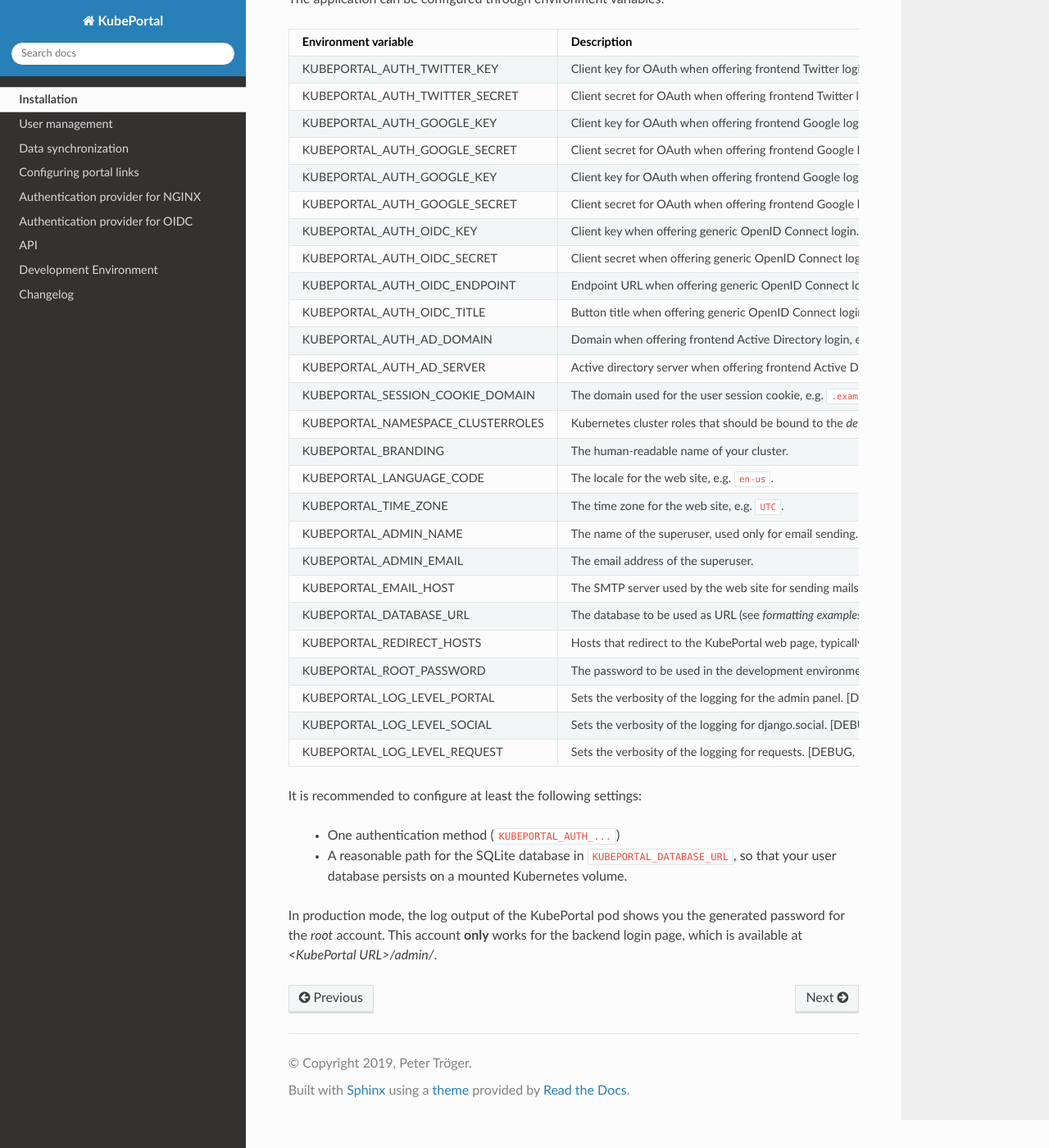
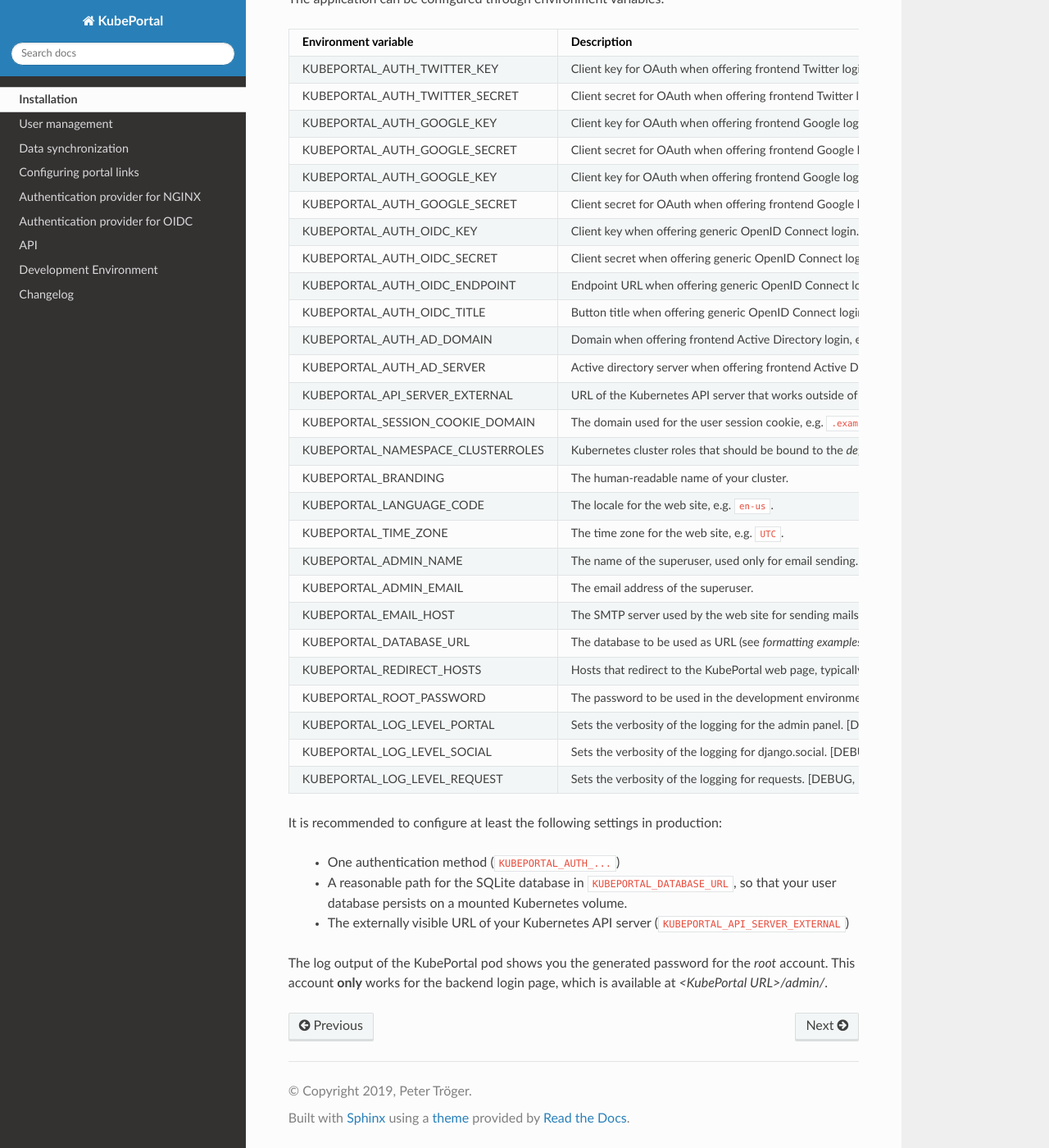
Before and after one commit to kubeportal/kubeportal, a Sphinx documentation site: the page built from docs/installation.rst, in a window 1280 px wide and 1400 px high, scrolled down 365 px. Shown: the whole window at 82% size. Built offline with Sphinx 7.4.7 and the Read the Docs theme 2.0.0, drawn with Linux system fonts in a browser that asks for light colours.

Commit message:
Allow override for user-visible API server address, prepare v0.2.7 release

```diff
--- a/docs/installation.rst
+++ b/docs/installation.rst
@@ -26,6 +26,7 @@
 KUBEPORTAL_AUTH_OIDC_TITLE            Button title when offering generic OpenID Connect login.
 KUBEPORTAL_AUTH_AD_DOMAIN             Domain when offering frontend Active Directory login, e.g. ``example.com``.
 KUBEPORTAL_AUTH_AD_SERVER             Active directory server when offering frontend Active Directory login, e.g. ``192.168.1.1``. Not needed when equal to the A record behind the value of ``KUBEPORTAL_AUTH_AD_DOMAIN``.
+KUBEPORTAL_API_SERVER_EXTERNAL        URL of the Kubernetes API server that works outside of the cluster, for end users. Automatically set to the internal URL if not set.
 KUBEPORTAL_SESSION_COOKIE_DOMAIN      The domain used for the user session cookie, e.g. ``.example.com``.
 KUBEPORTAL_NAMESPACE_CLUSTERROLES     Kubernetes cluster roles that should be bound to the *default* service account of newly created Kubernetes namespaces, e.g. ``minimal-api,standard-api``.
 KUBEPORTAL_BRANDING                   The human-readable name of your cluster.
@@ -42,10 +43,10 @@
 KUBEPORTAL_LOG_LEVEL_REQUEST          Sets the verbosity of the logging for requests. [DEBUG, INFO, WARNING, ERROR, CRITICAL]
 ===================================== ============================================================================
 
-It is recommended to configure at least the following settings:
+It is recommended to configure at least the following settings in production:
 
   - One authentication method (``KUBEPORTAL_AUTH_...``)
   - A reasonable path for the SQLite database in ``KUBEPORTAL_DATABASE_URL``, so that your user database persists on a mounted Kubernetes volume.
+  - The externally visible URL of your Kubernetes API server (``KUBEPORTAL_API_SERVER_EXTERNAL``)
 
-In production mode, the log output of the KubePortal pod shows you the generated password for the *root* account.
-This account **only** works for the backend login page, which is available at `<KubePortal URL>/admin/`.
+The log output of the KubePortal pod shows you the generated password for the *root* account. This account **only** works for the backend login page, which is available at `<KubePortal URL>/admin/`.
```
Also changed, not shown: docs/changelog.rst (+4 -3 lines), 2 other files.
